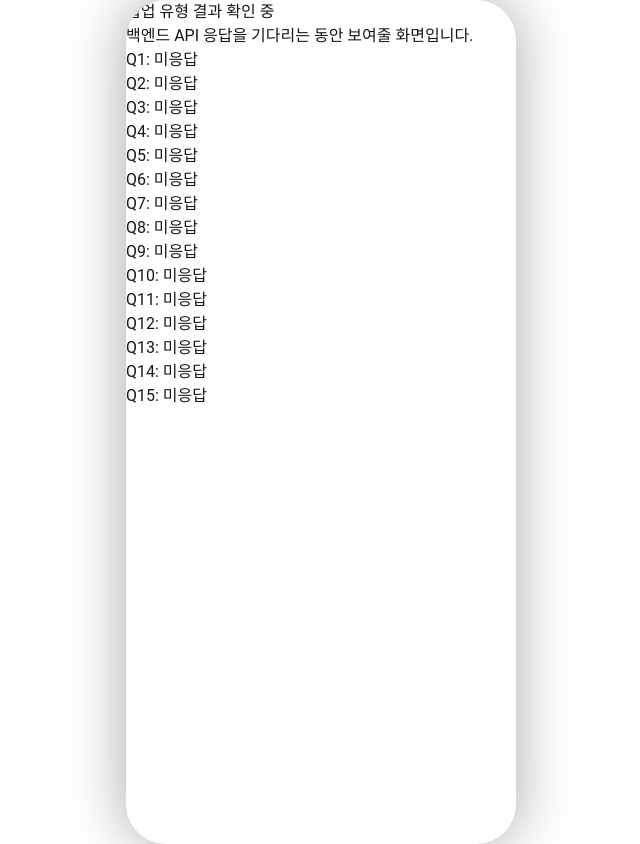
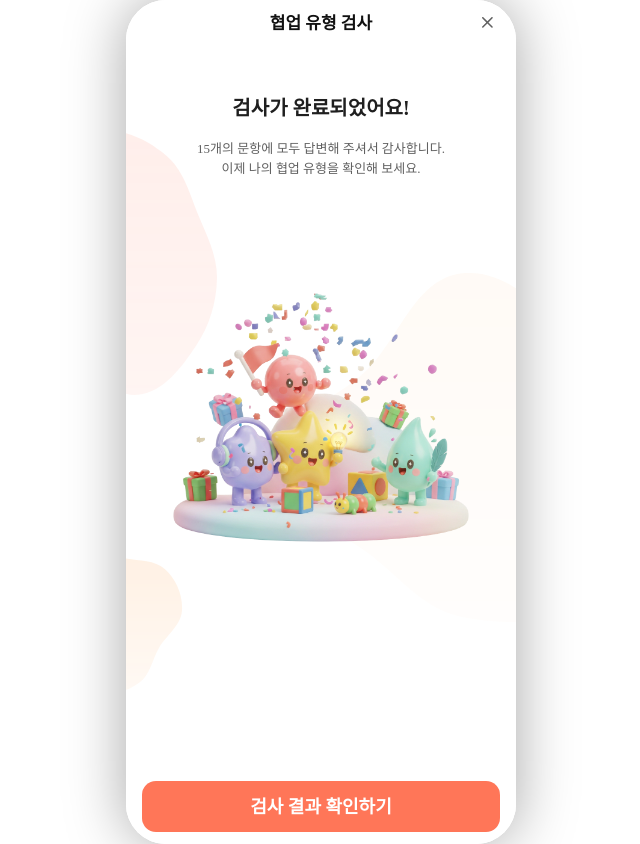
Before and after one commit to IT-Cotato/13th-Gongmozip-FE, a Next.js app: page /collaboration-type/result-loading in a window 1280 px wide. Shown: the whole page, without its empty margins (319-959 px from the left). Built offline with nearby package versions, Linux system fonts and the light colour scheme.

Commit message:
feat: 협업 유형 검사 완료 화면 구현

```diff
--- a/src/app/collaboration-type/result-loading/page.tsx
+++ b/src/app/collaboration-type/result-loading/page.tsx
@@ -1,36 +1,65 @@
-"use client";
-
-import { COLLABORATION_TEST_TOTAL_QUESTION_COUNT } from "../_data/collaborationTest";
-import { useCollaborationTestStore } from "@/stores/collaborationTestStore";
+import Image from "next/image";
+import Link from "next/link";
 
 export default function CollaborationTypeResultLoadingPage() {
-  const responses = useCollaborationTestStore((state) => state.responses);
-  const responseEntries = Array.from(
-    { length: COLLABORATION_TEST_TOTAL_QUESTION_COUNT },
-    (_, index) => {
-      const questionId = index + 1;
-
-      return {
-        questionId,
-        selectedOption: responses[questionId] ?? null,
-      };
-    },
-  );
-
-  // TODO: 백엔드 API 연동 시 responseEntries를 요청 payload로 전달하고,
+  // TODO: 백엔드 API 연동 시 저장된 검사 응답을 요청 payload로 전달하고,
   // 응답으로 받은 단일 resultType으로 /collaboration-type/results/[resultType] 경로에 이동합니다.
 
   return (
-    <main>
-      <h1>협업 유형 결과 확인 중</h1>
-      <p>백엔드 API 응답을 기다리는 동안 보여줄 화면입니다.</p>
-      <ul aria-label="저장된 협업 유형 검사 응답">
-        {responseEntries.map(({ questionId, selectedOption }) => (
-          <li key={questionId}>
-            Q{questionId}: {selectedOption ?? "미응답"}
-          </li>
-        ))}
-      </ul>
+    <main className="relative flex h-full w-full flex-col overflow-hidden bg-white text-[#1F1F1F]">
+      <header className="z-10 flex h-[46px] shrink-0 items-center justify-between bg-white px-4 py-1">
+        <span className="h-6 w-6" aria-hidden="true" />
+        <h1 className="flex h-[38px] flex-col justify-center text-center font-[Roboto] text-[17px] font-semibold leading-[135%] text-[#111111]">
+          협업 유형 검사
+        </h1>
+        <Link
+          aria-label="협업 유형 검사 닫기"
+          className="flex h-6 w-6 items-center justify-center"
+          href="/collaboration-type"
+        >
+          <Image alt="" height={24} priority src="/icons/contests/x.svg" width={24} />
+        </Link>
+      </header>
+
+      <div className="scrollbar-hidden relative min-h-0 flex-1 overflow-y-auto px-4 pb-6">
+        <Image
+          alt=""
+          className="pointer-events-none absolute inset-x-0 top-[84px] z-0 h-[570px] w-full object-cover"
+          height={751}
+          priority
+          src="/icons/contests/Frame.svg"
+          width={390}
+        />
+
+        <section className="relative z-10 pt-[49px] text-center">
+          <h2 className="text-center font-[Pretendard] text-[20px] font-bold leading-[135%] text-[#1F1F1F]">
+            검사가 완료되었어요!
+          </h2>
+          <p className="mt-[17px] text-center font-[Pretendard] text-[13px] font-normal leading-[150%] text-[#616161]">
+            15개의 문항에 모두 답변해 주셔서 감사합니다.
+            <br />
+            이제 나의 협업 유형을 확인해 보세요.
+          </p>
+
+          <Image
+            alt="협업 유형 검사 완료 캐릭터"
+            className="mx-auto mt-[85px] h-[308px] w-[308px] max-w-full object-contain"
+            height={308}
+            priority
+            src="/images/test/test.png"
+            width={308}
+          />
+        </section>
+      </div>
+
+      <div className="shrink-0 bg-white px-4 pb-3 pt-2">
+        <Link
+          className="flex h-[51px] w-full items-center justify-center rounded-[14px] bg-[#FF7658] px-8 py-[9px] font-[Roboto] text-[18px] font-bold leading-none text-white"
+          href="/collaboration-type/results/planner"
+        >
+          검사 결과 확인하기
+        </Link>
+      </div>
     </main>
   );
 }
```
Also changed, not shown: public/images/test/test.png (added).
